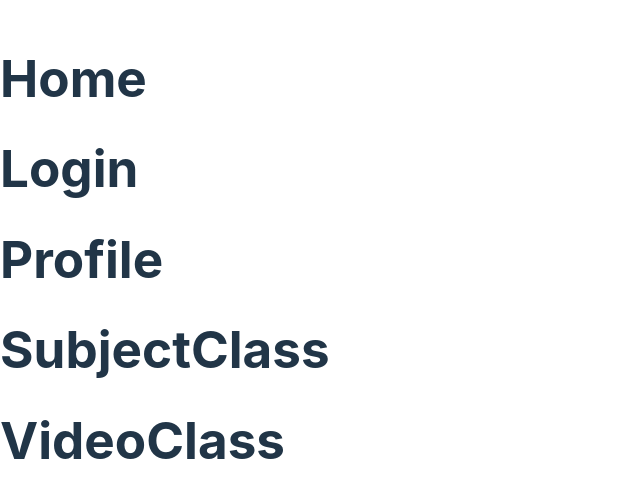
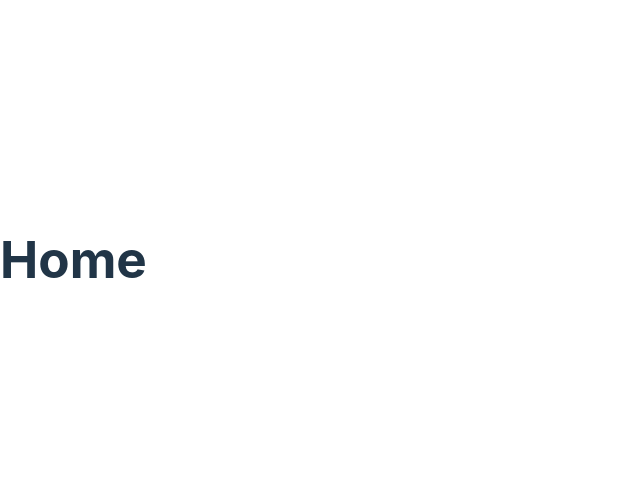
Before and after one commit to AndresUg98/HomeSchoolColegioBruselas, a React (Vite) app: page / in a window 1280 px wide. Shown: the part 141-638 px from the top of the page, without its empty margins (0-640 px from the left). Built offline with nearby package versions, Linux system fonts and the light colour scheme.

Commit message:
Main routes ready

```diff
--- a/src/Pages/App/index.jsx
+++ b/src/Pages/App/index.jsx
@@ -1,4 +1,4 @@
-// import { useRoutes } from 'react-router-dom'
+import { useRoutes, BrowserRouter } from 'react-router-dom'
 import Home from '../Home/index'
 import Login from '../Login/index'
 import Profile from '../Profile/index'
@@ -6,22 +6,25 @@ import SubjectClass from '../SubjectClass/index'
 import VideoClass from '../VideoClass/index'
 
 import './App.css'
+
+const Approutes = () =>{
+  let routes = useRoutes([
+    {path: '/',element: <Home/>},
+    {path: '/login',element: <Login/>},
+    {path: '/profile',element: <Profile/>},
+    {path: 'sub-class',element: <SubjectClass/>},
+    {path: '/vid-class',element: <VideoClass/>},
+    {path: '/}',element: <Home/>}
+  ])
+  return routes
+}
+
 function App() {
-
-  // let routes = useRoutes([
-  //   {
-  //     path: '/',
-  //     element: <Home/>
-  //   }
-  // ])
-
   return (
     <>
-      <Home/>
-      <Login/>
-      <Profile/>
-      <SubjectClass/>
-      <VideoClass/>
+      <BrowserRouter>
+        <Approutes/>
+      </BrowserRouter>
 
     </>
   )
```
